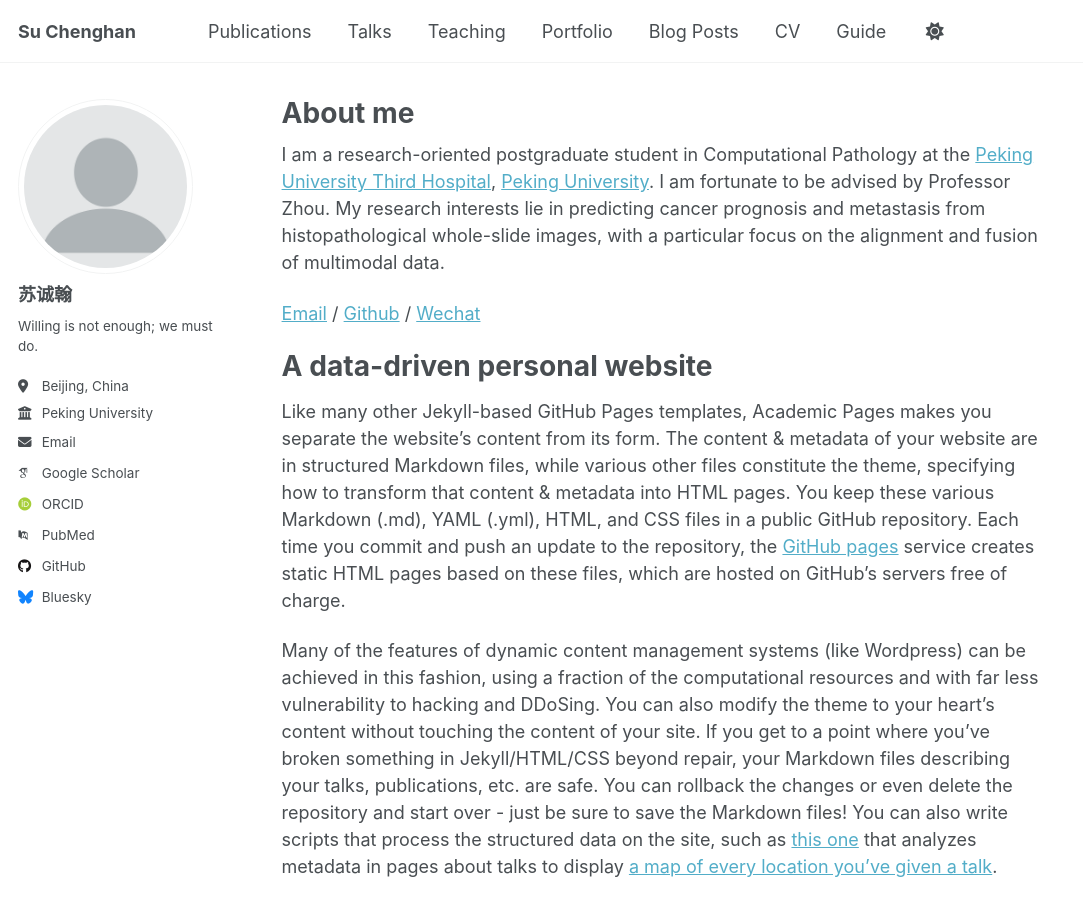
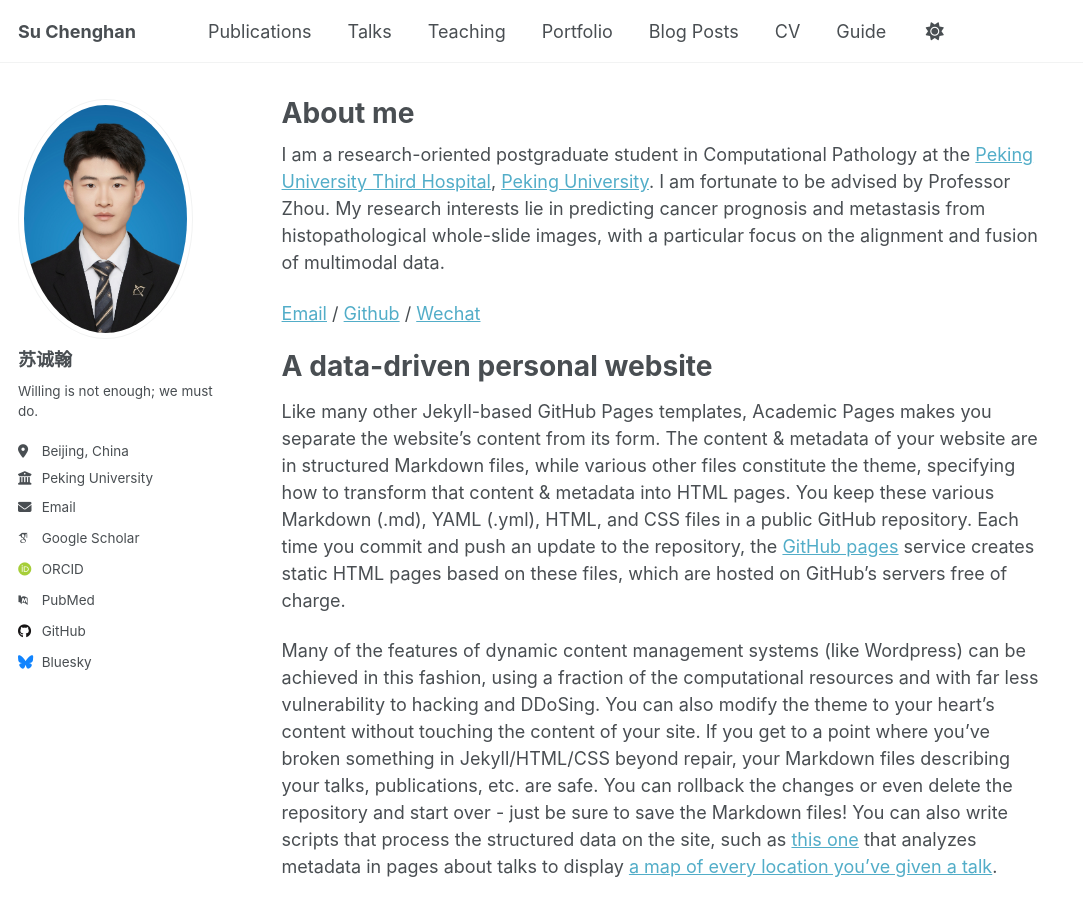
Before and after one commit to Do-1t-now/Do-1t-now.github.io, a Jekyll site: the page built from _pages/about.md, in a window 1280 px wide and 900 px high. Shown: the whole window, without its empty margins (0-1083 px from the left). Built offline with Jekyll 4.4.1, drawn with Linux system fonts in a browser that asks for light colours; some web fonts are replaced; a script that is not in the unit is left out.

Commit message:
Update author avatar and email in config

```diff
--- a/_config.yml
+++ b/_config.yml
@@ -23,14 +23,14 @@ repository               : "do-1t-now.github.io"
 #               Additional customization can be done by editing /_includes/author-profile.html
 author:
   # Biographic information
-  avatar           : "profile.png"
+  avatar           : "../images/suchenghan.png"
   name             : "苏诚翰"
   pronouns         : # example: "she/her"
   bio              : "Willing is not enough; we must do."
   location         : "Beijing, China"
   employer         : "Peking University"
   uri              : # URL
-  email            : "none@example.org"
+  email            : "sch1979002973@163.com"
 
   # Academic websites
   academia         : # URL
```
